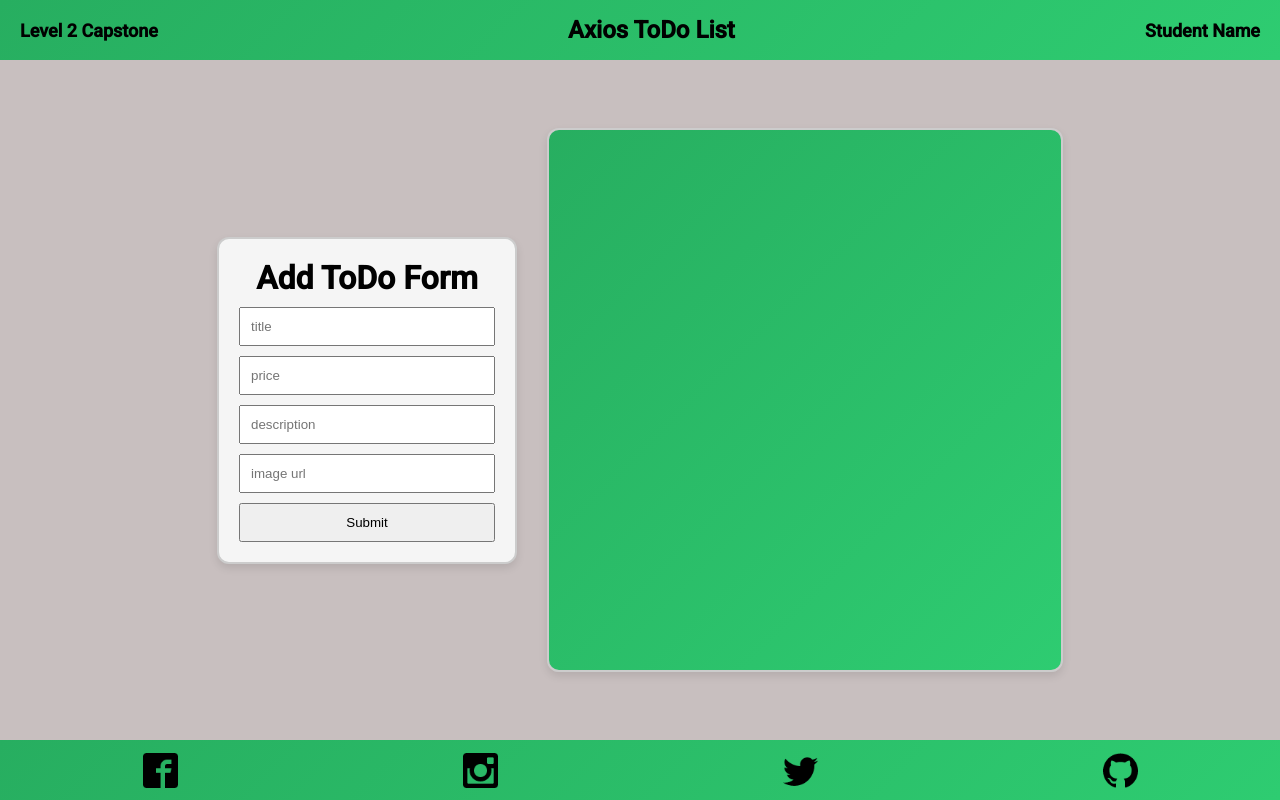
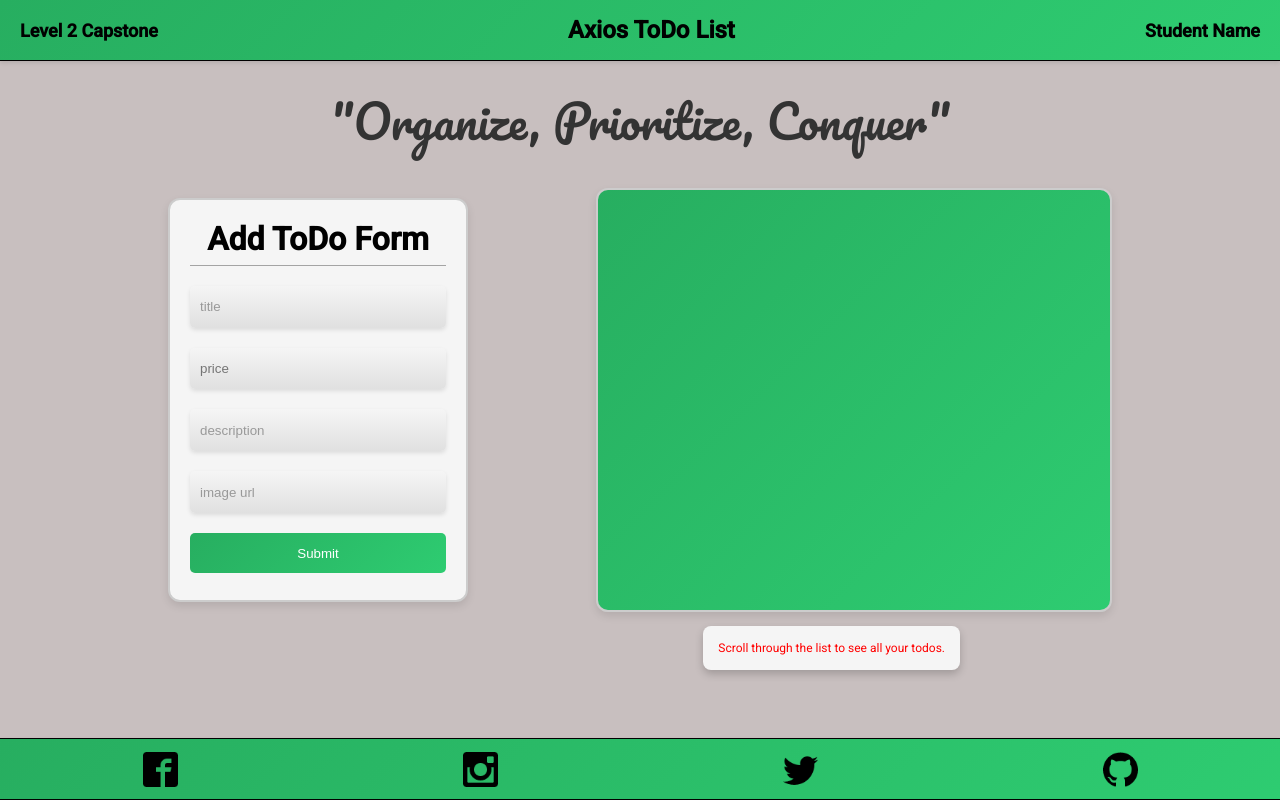
Before and after one commit to zakward/level2capstone, a website: page index.html in a window 1280 px wide. Drawn offline with nearby package versions, Linux system fonts and the light colour scheme; no server answers.

Commit message:
more css

```diff
--- a/index.css
+++ b/index.css
@@ -13,12 +13,12 @@ body {
   height: 100vh;
   background-color: rgb(200, 191, 191);
 font-family: 'Roboto', sans-serif;
-gap: 30px;
+gap: 10vw;
 }
 
 form {
 display: grid;
-  gap: 10px;
+  gap: 20px;
   margin-bottom: 20px;
   text-align: center;
   margin-top: 20px;
@@ -29,6 +29,11 @@ display: grid;
 color: black;
   border-radius: 12px;
   background-color: whitesmoke;
+  height: 45vh;
+}
+
+form > h1 {
+    border-bottom: 1px solid rgba(0, 0, 0, 0.332);
 }
 
 form input, form button {
@@ -39,8 +44,9 @@ form input, form button {
   display: flex;
   flex-direction: column;
   align-items: center;
+  position: relative;
     width: 40vw;
-  height: 60vh;
+  height: 45vh;
   overflow-y: scroll;
   border: 2px solid #ccc;
   box-shadow: 0 4px 8px rgba(0, 0, 0, 0.1);
@@ -48,6 +54,8 @@ form input, form button {
   padding-top: 30px;
   padding-bottom: 30px;
   background: linear-gradient(135deg, #27AE60, #2ECC71);
+  scrollbar-width: thin; /* For Firefox */
+  scrollbar-color: #ccc #f0f0f0;
 }
 
 .todo-item {
@@ -109,7 +117,9 @@ footer {
     flex-direction: row;
  align-items: center;
     justify-content: space-around;
-    background: linear-gradient(135deg, #27AE60, #2ECC71)
+    background: linear-gradient(135deg, #27AE60, #2ECC71);
+    border: 1px solid black;
+    box-shadow: 0 2px 4px rgba(0, 0, 0, 0.1);
   }
 
   .footer-icons {
@@ -131,6 +141,8 @@ footer {
     position: absolute;
     top: 0;
     color: black;
+    border-bottom: 1px solid black;
+  box-shadow: 0 2px 4px rgba(0, 0, 0, 0.1);
   }
 
   .header-content {
@@ -165,4 +177,65 @@ footer {
 
   #header-title {
     font-size: 24px;
+
   }
+
+  #title {
+   position: absolute;
+   top: 10%;
+   font-size: 46px;
+  /* font-weight: bold; */
+  color: #333;
+  margin-bottom: 10px;
+  font-family: 'Pacifico', cursive; /* Apply the Pacifico font here */
+  }
+
+  .instructions {
+  background-color: whitesmoke;
+  color: #fff;
+  border-radius: 8px;
+  padding: 15px;
+  text-align: center;
+  box-shadow: 0 4px 8px rgba(0, 0, 0, 0.2);
+  font-size: 12px;
+  color: red;
+  margin-bottom: 10px;
+  position: absolute;
+  bottom: 15vh;
+  right: 25vw;
+  }
+
+
+  .instructions p {
+  margin: 0;
+}
+
+
+.input {
+  border: 2px solid #ccc;
+  border-radius: 5px;
+  padding: 10px;
+  box-shadow: 0 2px 4px rgba(0, 0, 0, 0.1);
+ background: linear-gradient(to bottom, #f5f5f5, #e0e0e0);
+  border: none;
+  padding: 10px;
+}
+
+input[type="text"]::placeholder {
+  color: #999;
+}
+
+#submit-btn {
+    background: linear-gradient(135deg, #27AE60, #2ECC71);
+  color: #fff;
+  border: none;
+  border-radius: 5px;
+  padding: 10px 20px;
+  cursor: pointer;
+  transition: font-size 0.3s;
+  height: 40px;
+}
+
+#submit-btn:hover {
+    font-size: 18px;
+}
--- a/index.html
+++ b/index.html
@@ -5,7 +5,7 @@
     <meta name="viewport" content="width=device-width, initial-scale=1.0">
     <link rel="stylesheet" href="index.css">
     <link href="https://fonts.googleapis.com/css2?family=Roboto:wght@300;400;500&display=swap" rel="stylesheet">
-
+    <link href="https://fonts.googleapis.com/css2?family=Pacifico&display=swap" rel="stylesheet">
     <title>Document</title>
 </head>
 <body>
@@ -22,19 +22,29 @@
 
     </header>
 
+    <div id ="title">
+        "Organize, Prioritize, Conquer"
+    </div>
+
+
 
     <form name = "form">
         <h1>Add ToDo Form</h1>
-        <input placeholder="title" type = "text" name = "title"/>
-        <input placeholder="price" type = "number" name = "price" />
-        <input placeholder="description" type = "text" name = "description"/>
-        <input placeholder="image url" type = "text" name = "imgUrl"/>
-        <button>Submit</button>
+        <input class = "input" placeholder="title" type = "text" name = "title"/>
+        <input class = "input" placeholder="price" type = "number" name = "price" />
+        <input class = "input" placeholder="description" type = "text" name = "description"/>
+        <input class = "input" placeholder="image url" type = "text" name = "imgUrl"/>
+        <button id ="submit-btn">Submit</button>
     </form>
 
 
     <div id="list">
     </div>
+
+    <div class="instructions">
+        <p>Scroll through the list to see all your todos.</p>
+      </div>
+
 
     <footer>
         <img class = "footer-icons" src = "./images/facebook2.png" />
```
